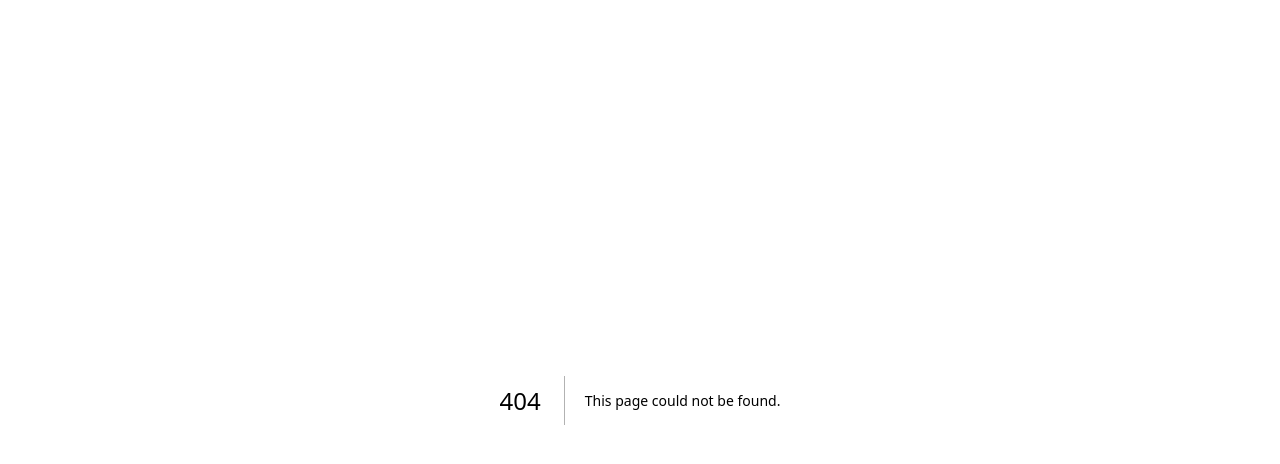
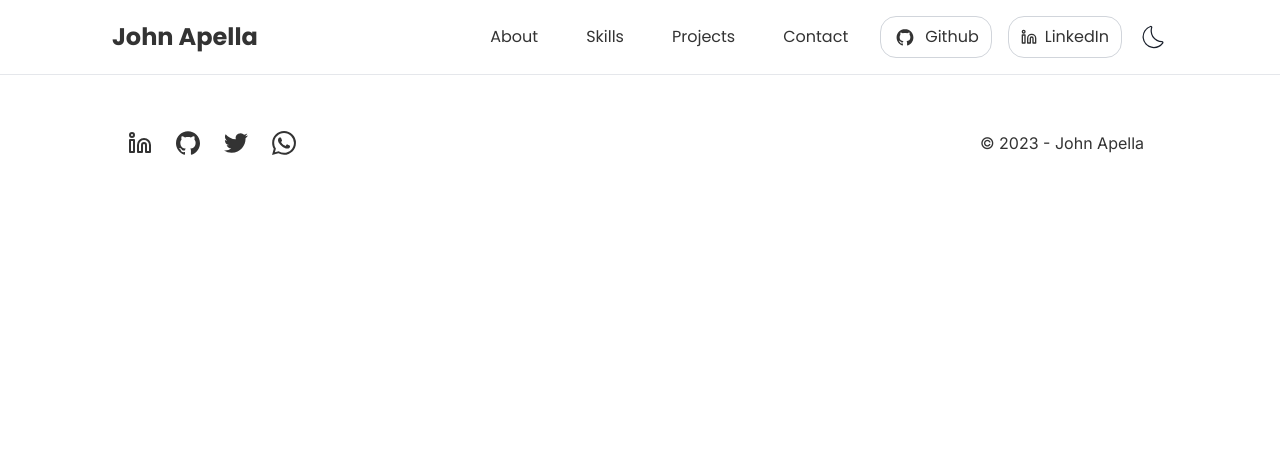
Before and after one commit to apella1/next-portfolio, a Next.js app: page /skills in a window 1280 px wide. Before the commit this address had no page. Shown: the top 464 px of the page. Built offline with nearby package versions, Linux system fonts and the light colour scheme.

Commit message:
Update light theme icon

```diff
--- /dev/null
+++ b/app/skills/page.tsx
@@ -0,0 +1,11 @@
+import { Navbar, Footer } from "@/components";
+
+export default function Skills() {
+  return (
+    <main>
+      <Navbar />
+      <hr />
+      <Footer />
+    </main>
+  );
+}
--- a/components/Navbar.tsx
+++ b/components/Navbar.tsx
@@ -56,7 +56,9 @@ const Navbar = () => {
   return (
     <nav className="flex items-center justify-between px-4 2xl:px-52 sm:px-16 lg:px-28 py-8 md:py-4 font-poppins">
       <section>
-        <p className="text-2xl font-bold font-poppins">John Apella</p>
+        <a href="/" className="text-2xl font-bold font-poppins">
+          John Apella
+        </a>
       </section>
       {/* menu */}
       <section className="flex items-center space-x-2 lg:space-x-4">
--- a/components/ThemeSwitcher.tsx
+++ b/components/ThemeSwitcher.tsx
@@ -31,9 +31,9 @@ const ThemeSwitcher = () => {
   return (
     <button onClick={toggleTheme}>
       {isDarkMode ? (
-        <BsSun className="text-3xl" />
+        <BsSun className="text-3xl text-[#ffd700]" />
       ) : (
-        <CiDark className="text-3xl" />
+        <CiDark className="text-3xl text-[#1a202c]" />
       )}
     </button>
   );
```
